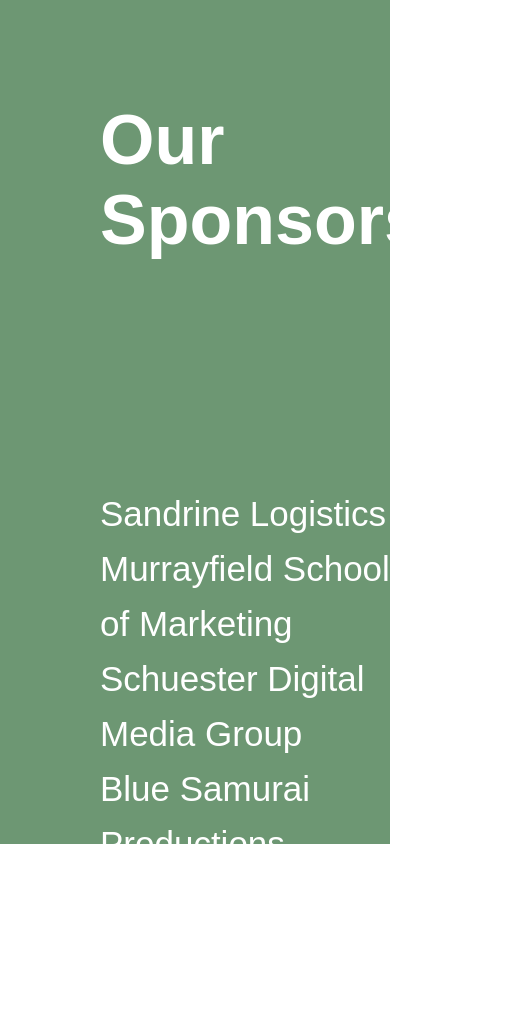
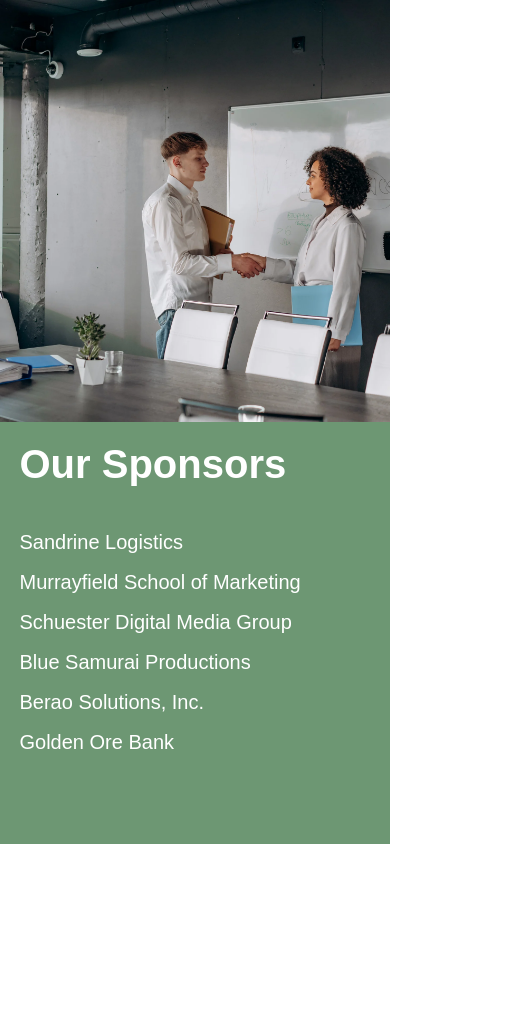
Before and after one commit to sanil-shakya09/web-technologies, a plain HTML site: page Week5/layout4/layout4.html in a window 390 px wide. Shown: the whole page, 523 px wide, since content can reach past the window. After the commit the page ends 844 px from the top, so only its background shows below. Drawn offline with Linux system fonts and the light colour scheme.

Commit message:
added responsiveness

```diff
--- a/Week5/layout4/layout4.css
+++ b/Week5/layout4/layout4.css
@@ -9,40 +9,78 @@
     display: flex;
     flex-direction: row;
     background-color: rgb(109, 151, 115);
-    width: 100vw;
-    height: 100vh;
 }
 
 .left{
     overflow: hidden;
     width: 50%;
-    height: 100%;
+    height: 100vh;
     position: relative;
+    display: flex;
+    justify-content: center;
+    align-items: center;
 }
 
 img{
     height:100%;
     width: auto;
     position: absolute;
-    right: -30%;
 }
 
 .right{
     color: white;
-    padding: 100px;
+    padding: 5%;
 }
 
 .right-top{
-    font-size: 70px;
+    font-size: 4em;
     font-weight: 700;
 }
 
 .right-bottom{
     margin-top: 70%;
-    font-size: 35px;
+    font-size: 2em;
 }
 
 h4{
     font-weight: 200;
-    line-height: 55px;
+    line-height: 2em;
 }
+
+@media screen and (max-width: 768px) {
+    .left{
+        width: 50vw;
+    }
+
+    .right{
+        width: 50vw;
+        font-size: 10px;
+    }
+}
+
+@media screen and (max-width: 425px) {
+    .container{
+        flex-direction: column;
+        align-items: center;
+        justify-content: flex-start;
+    }
+    .left{
+        overflow: hidden;
+        width: 100%;
+        height: 50vh;
+        position: inherit;
+    }
+    img{
+        position: relative;
+        height:100%;
+        width: auto;
+        right: 0px;
+    }
+    .right{
+        width: 100%;
+        height: 50vh;
+    }
+    .right-bottom{
+        margin-top: 10%
+    }
+}
```
